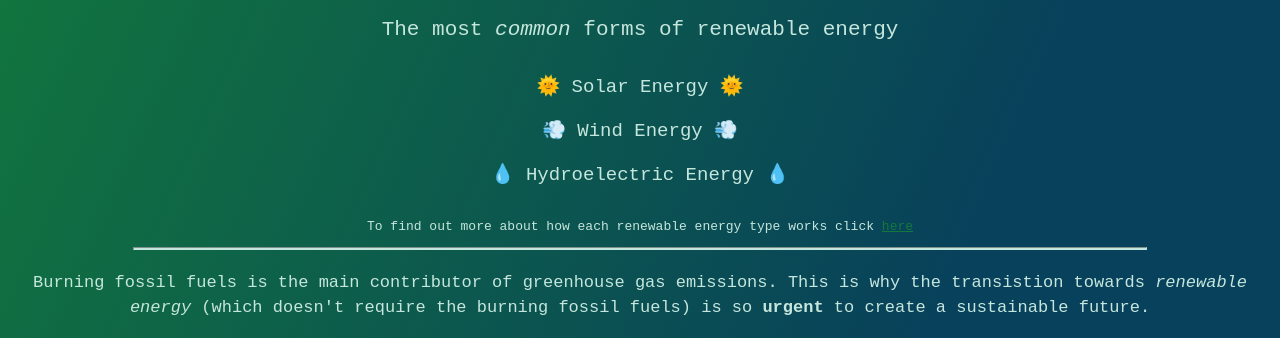
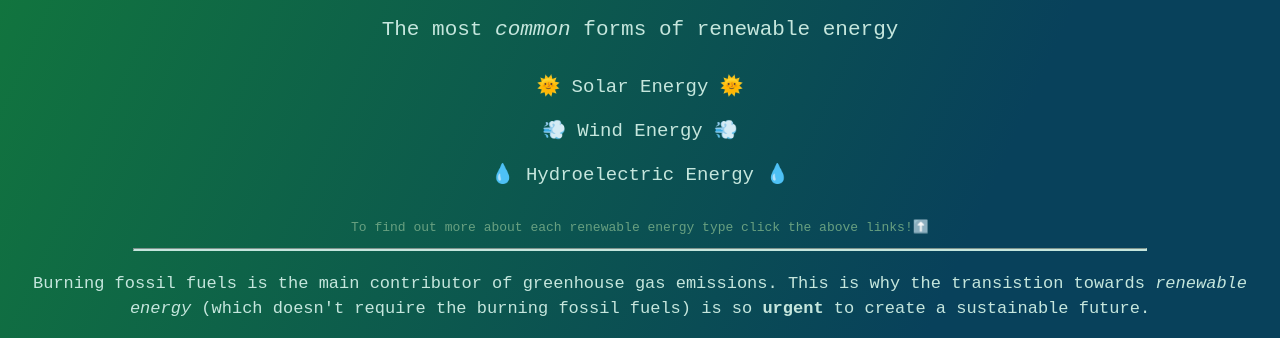
Before and after one commit to btj43/Renewable-Energy-Landing-Page, a plain HTML site: page index.html in a window 1280 px wide. Shown: the part 460-798 px from the top of the page. Drawn offline with Linux system fonts and the light colour scheme.

Commit message:
Minor changes to HTML and CSS

```diff
--- a/index.html
+++ b/index.html
@@ -4,7 +4,7 @@
     <meta charset="UTF-8" />
     <meta http-equiv="X-UA-Compatible" content="IE=edge" />
     <meta name="viewport" content="width=device-width, initial-scale=1.0" />
-    <link href="src/style.css" rel="stylesheet" type="text/css"/>
+    <link href="src/style.css" rel="stylesheet" type="text/css" />
     <title>Renewable Energy Landing Page</title>
   </head>
   <body>
@@ -22,18 +22,17 @@
       <em>common</em>
       forms of renewable energy
       <br /><br />
-      <li>🌞 <a href="solar.html" class="renewable-types">Solar Energy</a> 🌞</li>
+      <li>
+        🌞 <a href="solar.html" class="renewable-types">Solar Energy</a> 🌞
+      </li>
       <li>💨 <a href="wind.html" class="renewable-types">Wind Energy</a> 💨</li>
-      <li>💧 <a href="hydro.html" class="renewable-types">Hydroelectric Energy</a> 💧</li>
+      <li>
+        💧
+        <a href="hydro.html" class="renewable-types">Hydroelectric Energy</a> 💧
+      </li>
     </ul>
-    <p>
-      To find out more about how each renewable energy type works click
-      <a
-        href="https://www.nationalgrid.com/stories/energy-explained/what-are-different-types-renewable-energy#:~:text=Renewable%20energy%20is%20energy%20that,and%20hydroelectric%2C%20including%20tidal%20energy."
-        target="_blank"
-        class="more-info"
-        >here</a
-      >
+    <p class="more-info">
+      To find out more about each renewable energy type click the above links!⬆️
     </p>
     <hr />
     <div>
@@ -58,11 +57,14 @@
     <button>Help fuel the transition here! ⚡</button>
 
     <div class="quote-section">
-      <div>Sometimes thinking about climate change can be daunting and maybe even scary, use the button below to generate a quote boost your mood!</div>
+      <div>
+        Sometimes thinking about climate change can be daunting and maybe even
+        scary, use the button below to generate a quote boost your mood!
+      </div>
       <div id="quote">"The Earth is what we all have in common."</div>
       <div id="author">Wendell Berry</div>
       <button id="btn">Quote Generator</button>
-    <h3>Coded by Beth Jones</h3>
+      <h3>Coded by Beth Jones</h3>
     </div>
     <script src="src/index.js"></script>
   </body>
--- a/src/style.css
+++ b/src/style.css
@@ -50,7 +50,7 @@
   color: #c5e6dd;
 }
 .more-info {
-  color: #12783c;
+  color: #68a080;
 }
 div {
   text-align: center;
```
Also changed, not shown: hydro.html (+1 -1 lines), solar.html (+1 -1 lines), wind.html (+1 -1 lines).
